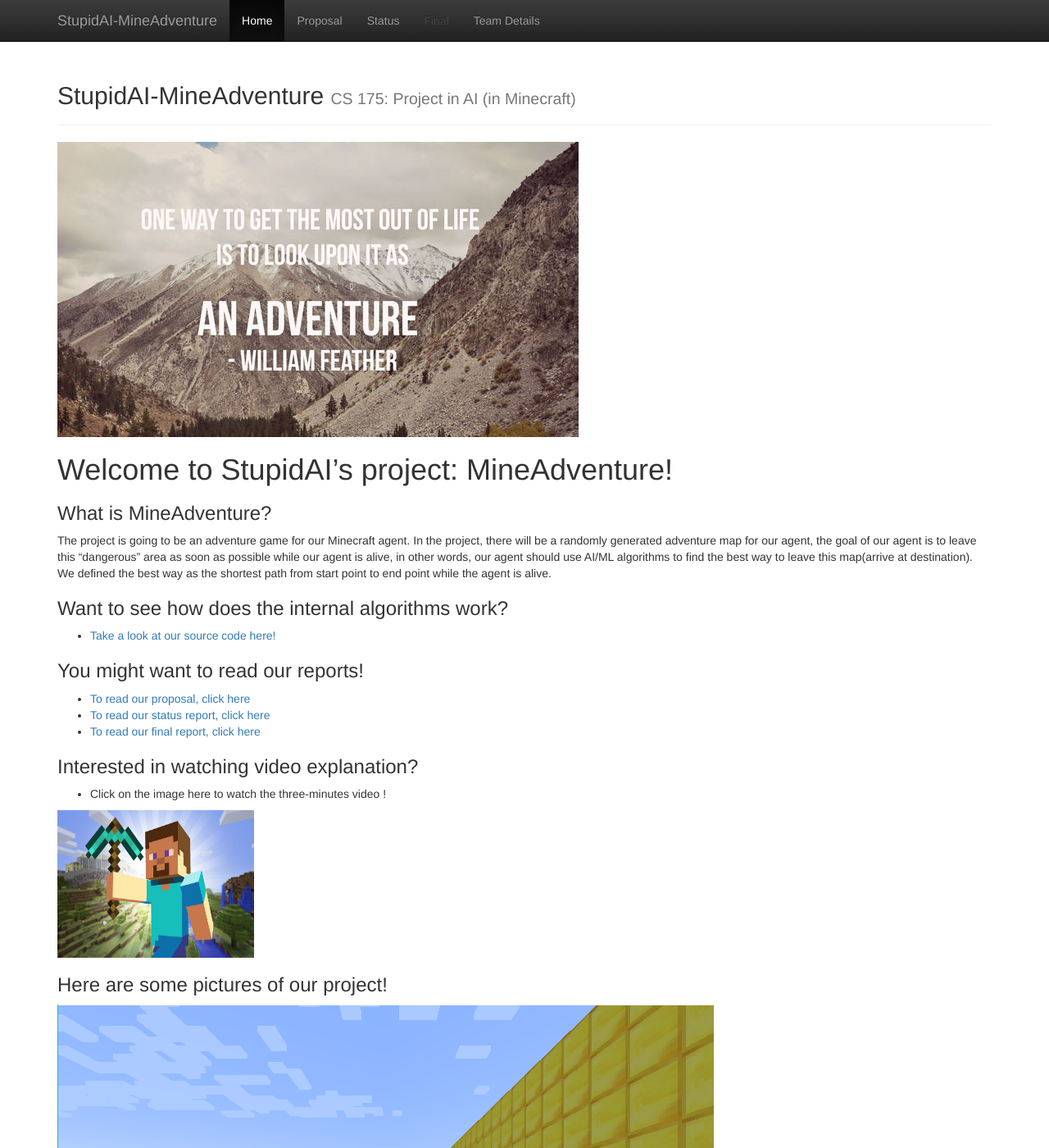
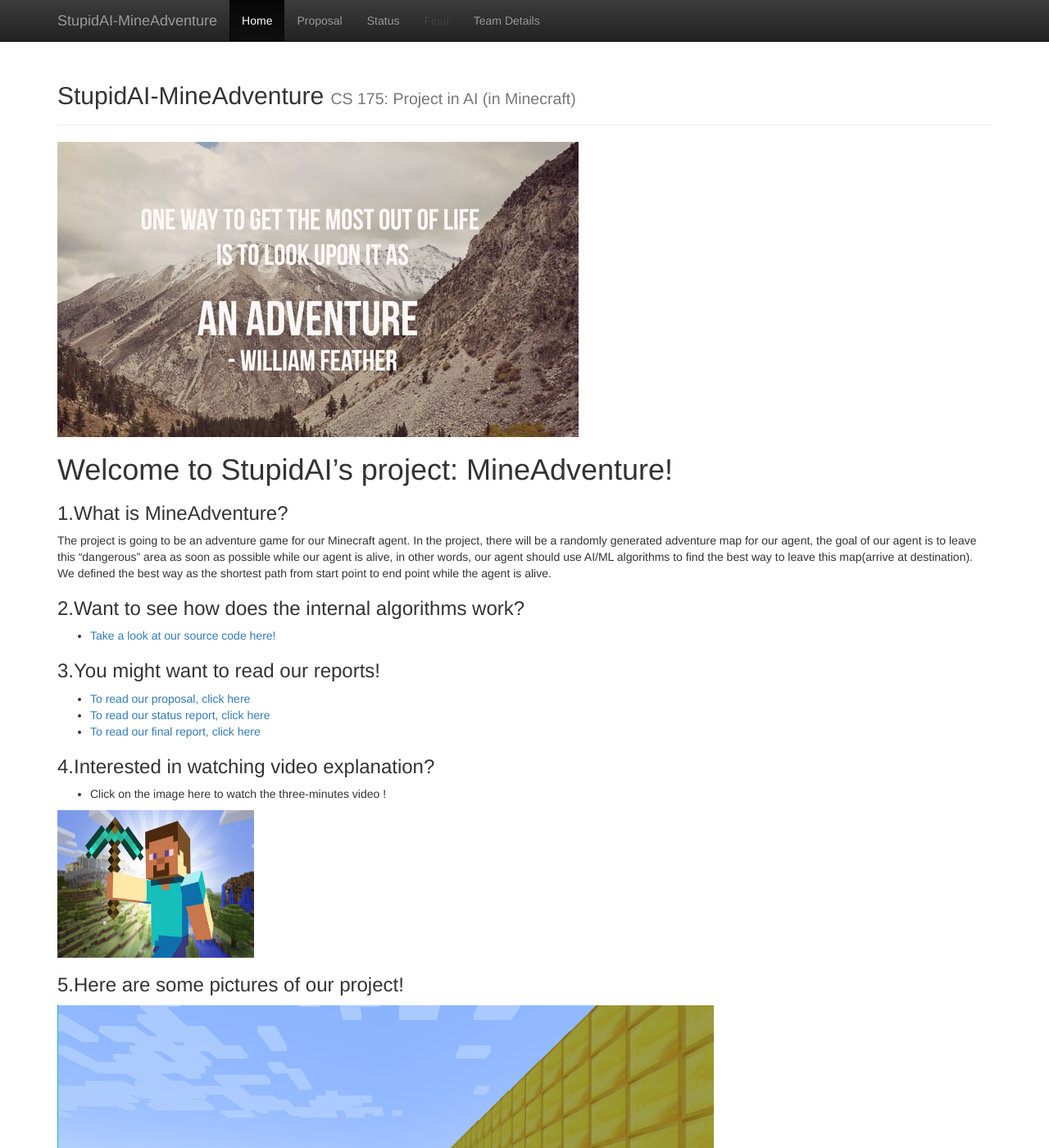
Before and after one commit to YizhuoWu/StupidAI-MineAdventure, a Jekyll site: the page built from docs/index.md, in a window 1280 px wide and 1400 px high. Shown: the whole window at 82% size. Built offline with Jekyll 4.4.1, drawn with Linux system fonts in a browser that asks for light colours.

Commit message:
Update index.md

```diff
--- a/docs/index.md
+++ b/docs/index.md
@@ -8,17 +8,17 @@
 # Welcome to StupidAI's project: MineAdventure!
 
 
-### What is MineAdventure?
+### 1.What is MineAdventure?
 The project is going to be an adventure game for our Minecraft agent.
 In the project, there will be a randomly generated adventure map for our agent, the goal of our agent is
 to leave this “dangerous” area as soon as possible while our agent is alive, in other words, our agent should
 use AI/ML algorithms to find the best way to leave this map(arrive at destination). We defined the best way
 as the shortest path from start point to end point while the agent is alive.
 
-### Want to see how does the internal algorithms work?
+### 2.Want to see how does the internal algorithms work?
 - [Take a look at our source code here!](https://github.com/YizhuoWu/StupidAI-MineAdventure)
 
-### You might want to read our reports!
+### 3.You might want to read our reports!
 
 
 - [To read our proposal, click here](proposal.html)
@@ -26,7 +26,7 @@
 - [To read our final report, click here](final.html)
 
 
-### Interested in watching video explanation?
+### 4.Interested in watching video explanation?
 
 
 - Click on the image here to watch the three-minutes video !
@@ -37,7 +37,7 @@
 
 
 
-### Here are some pictures of our project!
+### 5.Here are some pictures of our project!
 
 ![alt text](https://github.com/YizhuoWu/StupidAI-MineAdventure/blob/master/docs/arts/Malmo%20Pictures/1.png?raw=true"Img1")
 ![alt text](https://github.com/YizhuoWu/StupidAI-MineAdventure/blob/master/docs/arts/Malmo%20Pictures/2.png?raw=true"Img2")
```
